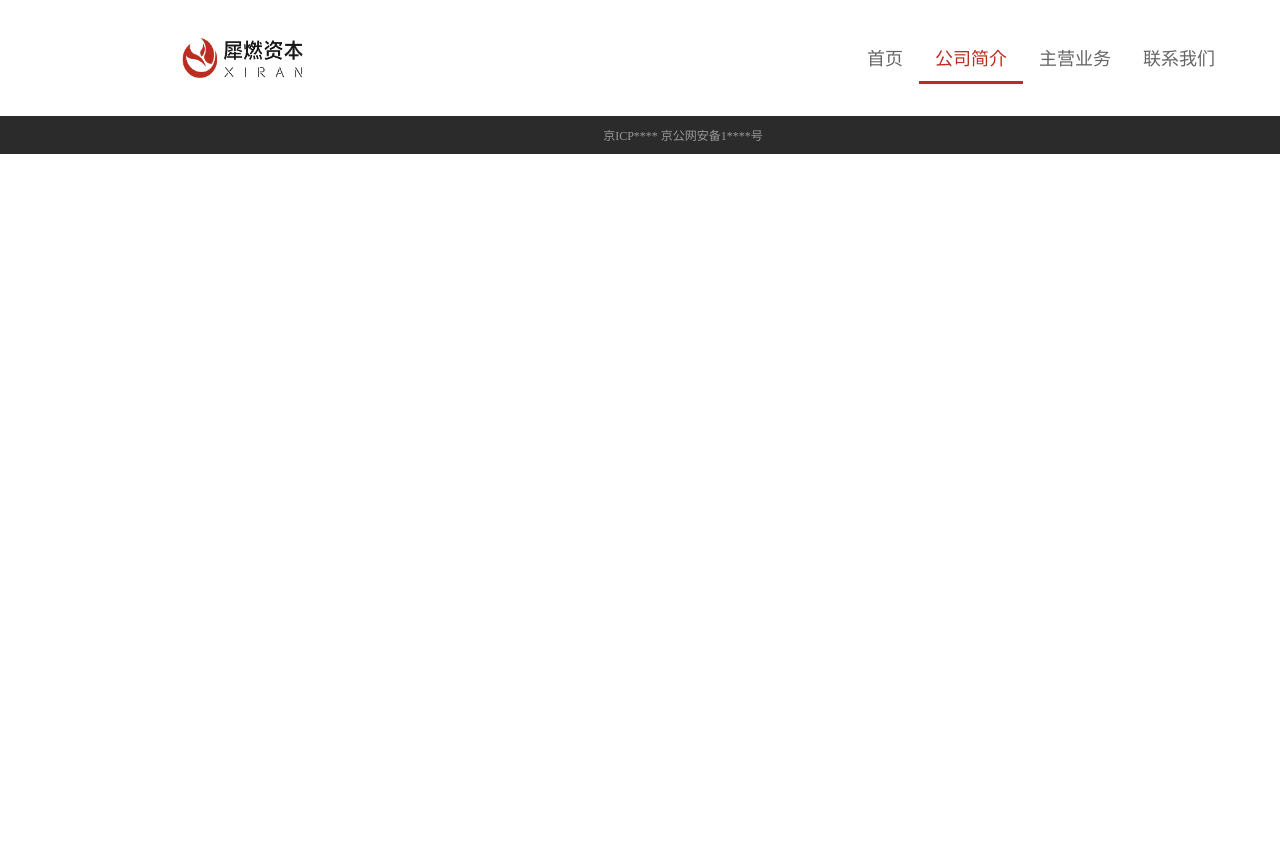
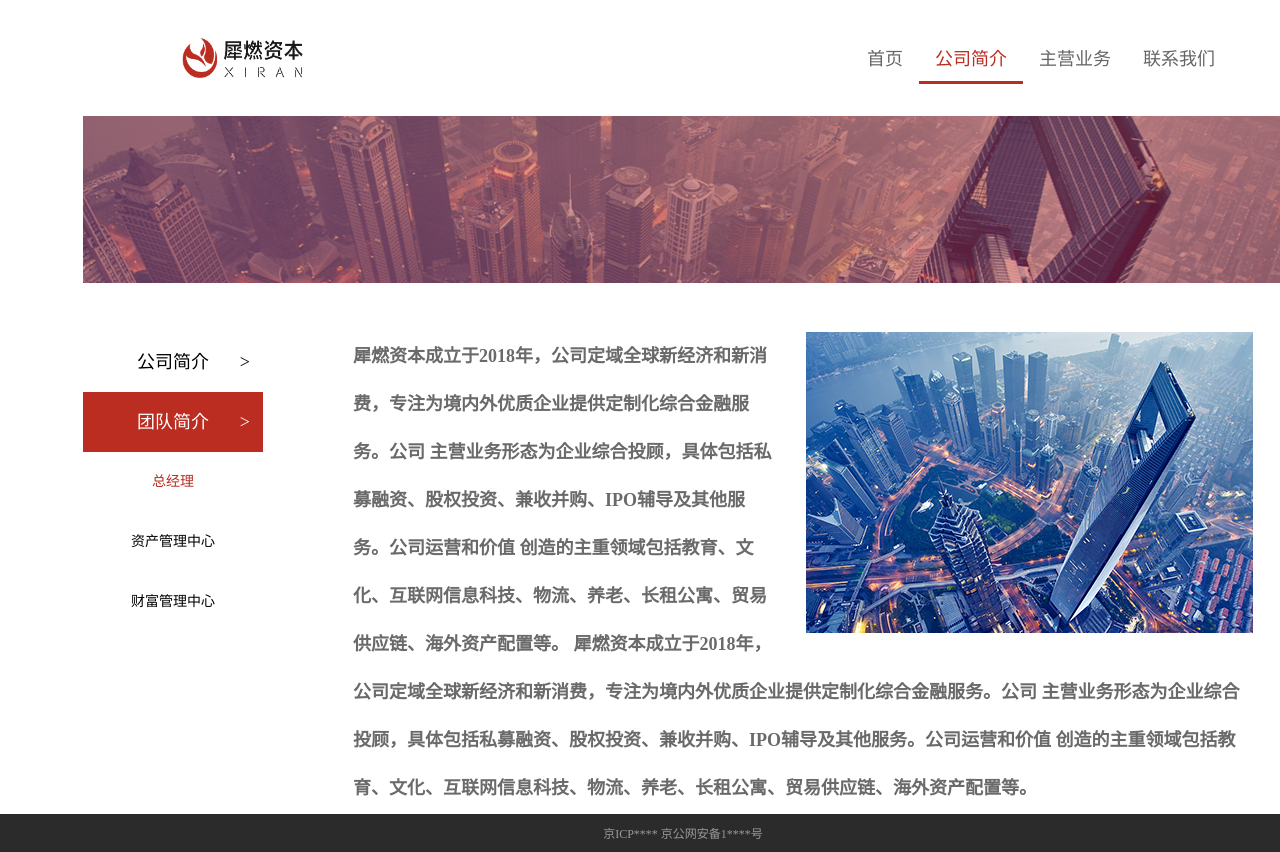
Before and after one commit to wangyao92/xiran, a plain HTML site: page aboutUs/aboutUs.html in a window 1280 px wide. Shown: the top 852 px of the page. Before the commit the page ends 800 px from the top, so only its background shows below. Drawn offline with Linux system fonts and the light colour scheme.

Commit message:
feat: 内页样式

```diff
--- a/aboutUs/aboutUs.html
+++ b/aboutUs/aboutUs.html
@@ -21,6 +21,40 @@
             </div>
         </div>
     </div>
+    <div class="inner-banner max-width box-center">
+        <img src="../images/inner-banner.jpg">
+    </div>
+    <div class="inner-wrap max-width box-center clearfix">
+        <div class="vertical-nav fleft">
+            <div class="menu">
+                <div class="menu-item">
+                    <div>公司简介 <span class="arrow">&gt;</span></div>
+                </div>
+                <div class="menu-item active">
+                    <div>团队简介 <span class="arrow">&gt;</span></div>
+                    <div class="sub-menu active">总经理</div>
+                    <div class="sub-menu">资产管理中心</div>
+                    <div class="sub-menu">财富管理中心</div>
+                </div>
+            </div>
+        </div>
+        <div class="content fleft">
+            <!--<div class="text">-->
+                <!--犀燃资本成立于2018年，公司定域全球新经济和新消费，专注为境内外优质企业提供定制化综合金融服务。公司-->
+                <!--主营业务形态为企业综合投顾，具体包括私募融资、股权投资、兼收并购、IPO辅导及其他服务。公司运营和价值-->
+                <!--创造的主重领域包括教育、文化、互联网信息科技、物流、养老、长租公寓、贸易供应链、海外资产配置等。-->
+            <!--</div>-->
+            <div class="text-img">
+                <img src="../images/inner-img1.jpg">
+                犀燃资本成立于2018年，公司定域全球新经济和新消费，专注为境内外优质企业提供定制化综合金融服务。公司
+                主营业务形态为企业综合投顾，具体包括私募融资、股权投资、兼收并购、IPO辅导及其他服务。公司运营和价值
+                创造的主重领域包括教育、文化、互联网信息科技、物流、养老、长租公寓、贸易供应链、海外资产配置等。
+                犀燃资本成立于2018年，公司定域全球新经济和新消费，专注为境内外优质企业提供定制化综合金融服务。公司
+                主营业务形态为企业综合投顾，具体包括私募融资、股权投资、兼收并购、IPO辅导及其他服务。公司运营和价值
+                创造的主重领域包括教育、文化、互联网信息科技、物流、养老、长租公寓、贸易供应链、海外资产配置等。
+            </div>
+        </div>
+    </div>
     <div class="text-center footer-records">京ICP**** 京公网安备1****号</div>
 </body>
 <script src="../common/jquery.min.js"></script>
--- a/common/common.css
+++ b/common/common.css
@@ -1,4 +1,5 @@
 body {
+    position: relative;
     min-width: 1366px;
     min-height: 100vh;
 }
@@ -64,7 +65,74 @@ body {
     background-color: #BB2C21;
 }
 
+/*内页*/
+.inner-banner img{
+    width: 100%;
+}
+.inner-wrap {
+    margin-top: 45px;
+    padding-bottom: 40px;
+}
+/*内页垂直导航*/
+.inner-wrap .vertical-nav {
+
+}
+.inner-wrap .vertical-nav .menu{
+    font-size: 18px;
+    color: #000;
+    cursor: pointer;
+}
+.inner-wrap .vertical-nav .menu .menu-item {
+    position: relative;
+    width: 180px;
+    text-align: center;
+    line-height: 60px;
+}
+.inner-wrap .vertical-nav .menu .menu-item.active {
+    background-color: #BB2C21;
+    color: #fff;
+}
+.inner-wrap .vertical-nav .menu .menu-item .arrow {
+    position: absolute;
+    top: 0;
+    right: 13px;
+}
+.inner-wrap .vertical-nav .menu .menu-item .sub-menu {
+    background-color: #fff;
+    color: #000;
+    font-size: 14px;
+}
+.inner-wrap .vertical-nav .menu .menu-item .sub-menu.active {
+    color: #BB2C21;
+}
+/*内页正文*/
+.inner-wrap .content {
+    width: 900px;
+    margin-left: 90px;
+}
+.inner-wrap .content .text {
+    color: #696A69;
+    font-size: 18px;
+    line-height: 48px;
+    font-weight: bold;
+}
+.inner-wrap .content .text-img {
+    font-size: 18px;
+    color: #696A69;
+    line-height:48px;
+    font-weight: bold;
+}
+.inner-wrap .content .text-img img {
+    float: right;
+    margin-left: 30px;
+}
+
+/*底部*/
 .footer-records {
+    position: absolute;
+    bottom: 0px;
+    left: 0px;
+    width: 100%;
     background-color: #2B2B2B;
     color: #999;
     font-size: 12px;
```
Also changed, not shown: images/inner-banner.jpg (added), images/inner-img1.jpg (added). Lines whose indentation alone changed are shown as unchanged.
